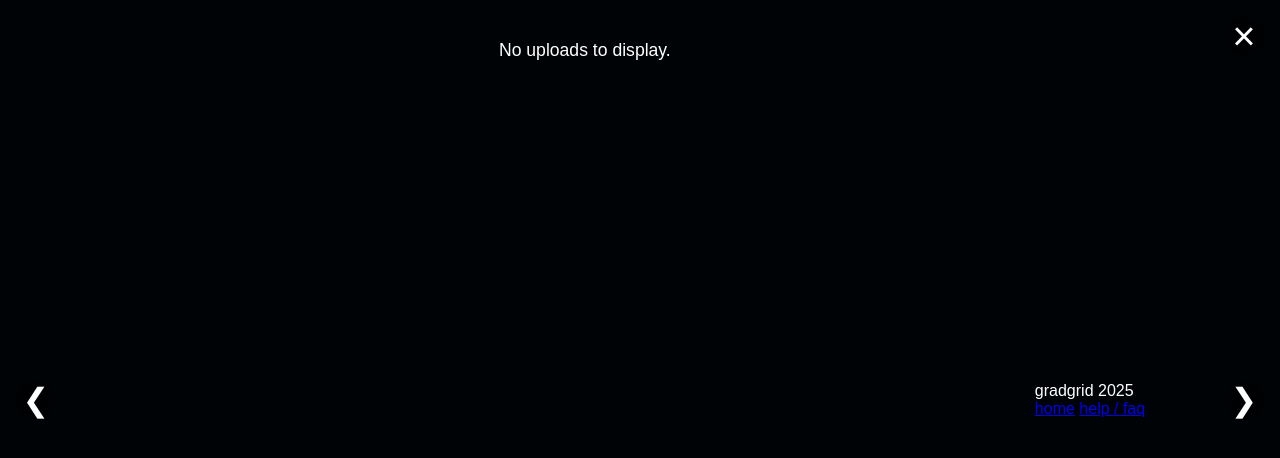
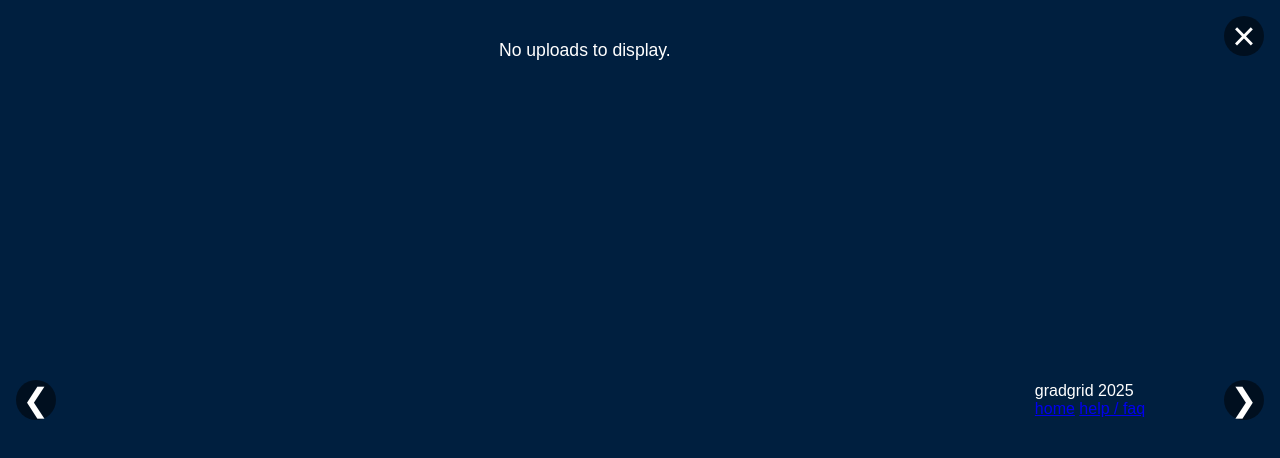
Before and after one commit to Muhammad1220/GradGrid, a website: page gallery.html in a window 1280 px wide. Drawn offline with nearby package versions, Linux system fonts and the light colour scheme; no server answers.

Commit message:
make updates to gallery.html

```diff
--- a/gallery.html
+++ b/gallery.html
@@ -33,7 +33,7 @@
       display: flex;
       align-items: center;
       justify-content: center;
-      background: rgba(0, 0, 0, 0.9);
+      background: transparent;
       z-index: 100;
     }
 
```
